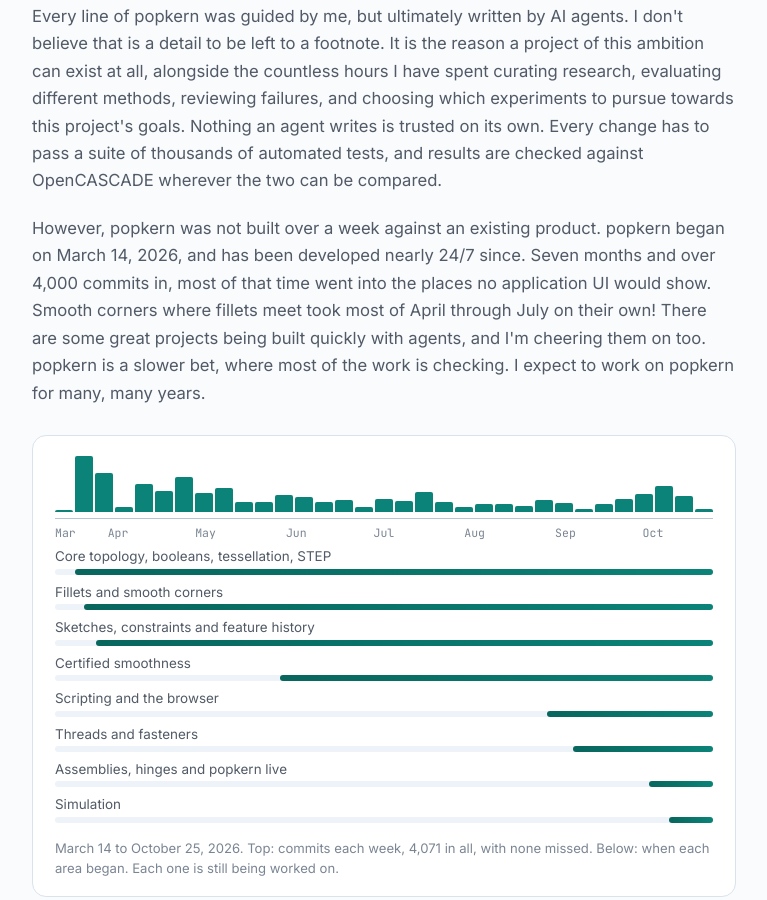
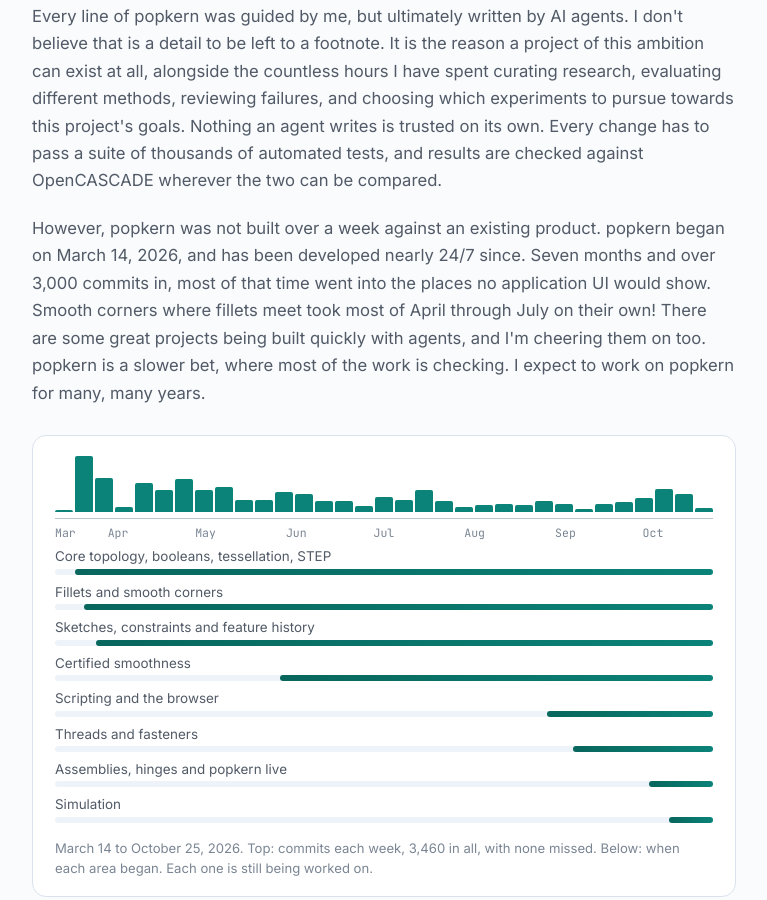
Before and after one commit to popkern-dev/popkern, a plain HTML site: page web/lander/blog/announcing-popkern.html in a window 1280 px wide. Shown: the part 3434-4334 px from the top of the page, without its empty margins (256-1023 px from the left). Drawn offline with Linux system fonts and the light colour scheme.

Commit message:
Lander blog: commit count and weekly chart from this repo's history

```diff
--- a/web/lander/blog/announcing-popkern.html
+++ b/web/lander/blog/announcing-popkern.html
@@ -239,7 +239,7 @@
         <p>
 	  However, popkern was not built over a week against an existing product.
           popkern began on March 14, 2026, and has been developed nearly 24/7 since.
-          Seven months and over 4,000 commits in, most of that time went into
+          Seven months and over 3,000 commits in, most of that time went into
           the places no application UI would show. Smooth corners where fillets meet took most of
           April through July on their own! There are some great projects being
           built quickly with agents, and I'm cheering them on too. popkern is a
@@ -247,7 +247,7 @@
         </p>
 
         <figure class="timeline" aria-labelledby="timeline-caption">
-          <div class="tl-weeks" role="img" aria-label="Commits every week from March 14 to October 25, 2026, between 5 and 457 a week"><i style="--h:0.030"></i><i style="--h:1.000"></i><i style="--h:0.694"></i><i style="--h:0.083"></i><i style="--h:0.497"></i><i style="--h:0.368"></i><i style="--h:0.621"></i><i style="--h:0.348"></i><i style="--h:0.427"></i><i style="--h:0.184"></i><i style="--h:0.179"></i><i style="--h:0.309"></i><i style="--h:0.274"></i><i style="--h:0.186"></i><i style="--h:0.210"></i><i style="--h:0.098"></i><i style="--h:0.241"></i><i style="--h:0.206"></i><i style="--h:0.361"></i><i style="--h:0.175"></i><i style="--h:0.096"></i><i style="--h:0.144"></i><i style="--h:0.142"></i><i style="--h:0.114"></i><i style="--h:0.212"></i><i style="--h:0.158"></i><i style="--h:0.063"></i><i style="--h:0.142"></i><i style="--h:0.234"></i><i style="--h:0.324"></i><i style="--h:0.462"></i><i style="--h:0.289"></i><i style="--h:0.057"></i></div>
+          <div class="tl-weeks" role="img" aria-label="Commits every week from March 14 to October 25, 2026, between 1 and 385 a week"><i style="--h:0.030"></i><i style="--h:1.000"></i><i style="--h:0.603"></i><i style="--h:0.088"></i><i style="--h:0.519"></i><i style="--h:0.387"></i><i style="--h:0.592"></i><i style="--h:0.387"></i><i style="--h:0.444"></i><i style="--h:0.218"></i><i style="--h:0.210"></i><i style="--h:0.366"></i><i style="--h:0.325"></i><i style="--h:0.195"></i><i style="--h:0.203"></i><i style="--h:0.101"></i><i style="--h:0.268"></i><i style="--h:0.210"></i><i style="--h:0.395"></i><i style="--h:0.203"></i><i style="--h:0.096"></i><i style="--h:0.127"></i><i style="--h:0.148"></i><i style="--h:0.122"></i><i style="--h:0.197"></i><i style="--h:0.148"></i><i style="--h:0.057"></i><i style="--h:0.145"></i><i style="--h:0.174"></i><i style="--h:0.257"></i><i style="--h:0.410"></i><i style="--h:0.317"></i><i style="--h:0.070"></i></div>
           <div class="tl-axis" aria-hidden="true"><span style="--at:0.000">Mar</span><span style="--at:0.080">Apr</span><span style="--at:0.213">May</span><span style="--at:0.351">Jun</span><span style="--at:0.484">Jul</span><span style="--at:0.622">Aug</span><span style="--at:0.760">Sep</span><span style="--at:0.893">Oct</span></div>
           <ol class="tl-lanes">
             <li style="--from:0.031"><span class="tl-label">Core topology, booleans, tessellation, STEP</span><span class="tl-track"><span class="tl-span"></span></span></li>
@@ -259,7 +259,7 @@
             <li style="--from:0.902"><span class="tl-label">Assemblies, hinges and popkern live</span><span class="tl-track"><span class="tl-span"></span></span></li>
             <li style="--from:0.933"><span class="tl-label">Simulation</span><span class="tl-track"><span class="tl-span"></span></span></li>
           </ol>
-          <figcaption id="timeline-caption">March 14 to October 25, 2026. Top: commits each week, 4,071 in all, with none missed. Below: when each area began. Each one is still being worked on.</figcaption>
+          <figcaption id="timeline-caption">March 14 to October 25, 2026. Top: commits each week, 3,460 in all, with none missed. Below: when each area began. Each one is still being worked on.</figcaption>
         </figure>
 
         <p>
```
